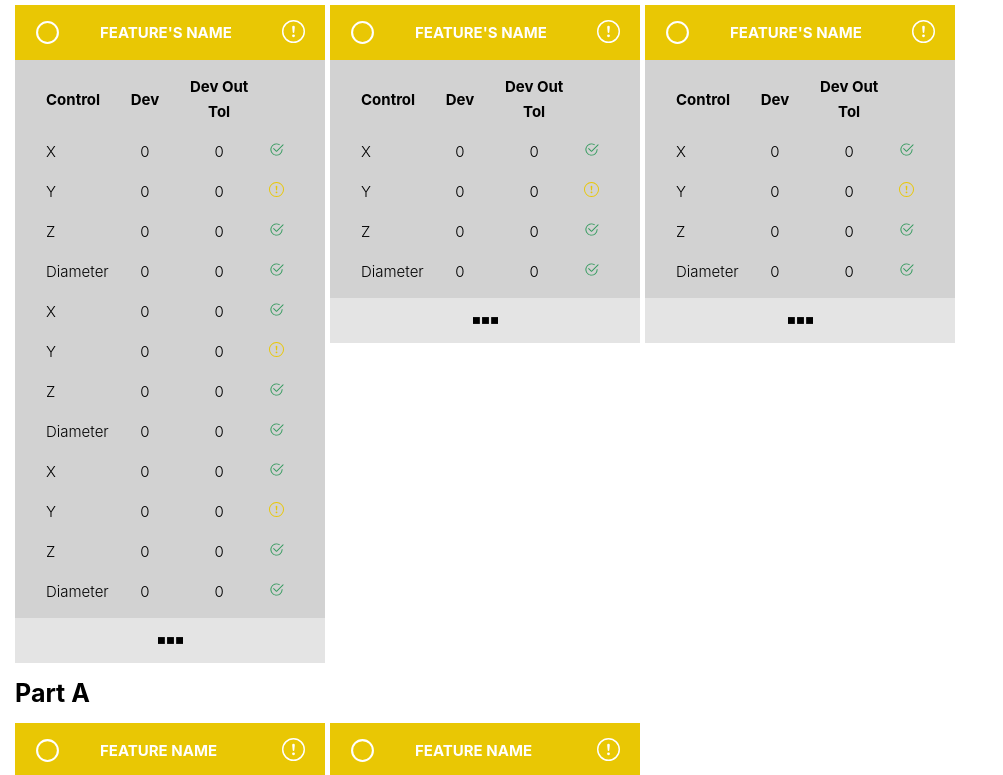
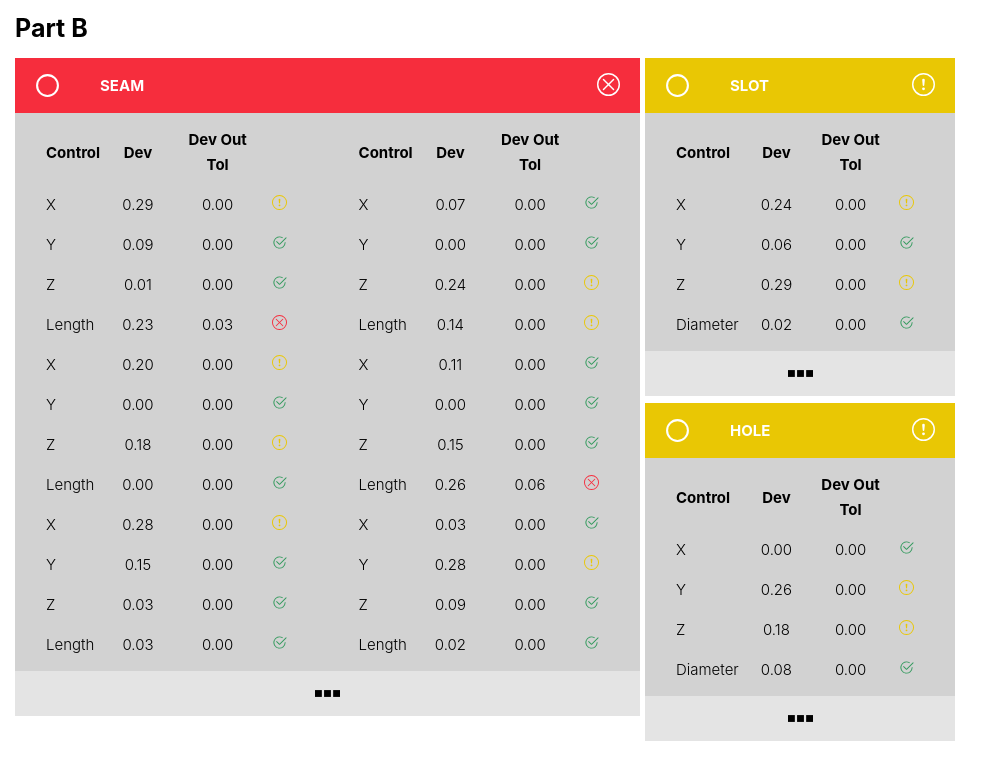
Before and after one commit to zeipepe/abb-test, a React (Create React App) app: page / in a window 1280 px wide. Shown: the part 745-1520 px from the top of the page, without its empty margins (0-1003 px from the left). Built offline with nearby package versions, Linux system fonts and the light colour scheme.

Commit message:
feat: mock data every 10 seconds

```diff
--- a/src/views/Parts/Parts.js
+++ b/src/views/Parts/Parts.js
@@ -1,119 +1,231 @@
-import React from "react";
+import React, { useState, useEffect } from "react";
 import Part from "../../components/Part/Part";
-import styles from './Parts.module.css'
+import styles from "./Parts.module.css";
 function Parts() {
-  const parts = [
+  // const parts = [
+  //   {
+  //     name: "Part A",
+  //     features: [
+  //       {
+  //         name: "Feature Name",
+  //         controls: [
+  //           { name: "X", dev: 0, devTol: 0, status: "ok" },
+  //           { name: "Y", dev: 0, devTol: 0, status: "warning" },
+  //           { name: "Z", dev: 0, devTol: 0, status: "ok" },
+  //           { name: "Diameter", dev: 0, devTol: 0, status: "ok" },
+  //           { name: "X", dev: 0, devTol: 0, status: "ok" },
+  //           { name: "Y", dev: 0, devTol: 0, status: "warning" },
+  //           { name: "Z", dev: 0, devTol: 0, status: "ok" },
+  //           { name: "Diameter", dev: 0, devTol: 0, status: "ok" },
+  //           { name: "X", dev: 0, devTol: 0, status: "ok" },
+  //           { name: "Y", dev: 0, devTol: 0, status: "warning" },
+  //           { name: "Z", dev: 0, devTol: 0, status: "ok" },
+  //           { name: "Diameter", dev: 0, devTol: 0, status: "ok" },
+  //           { name: "X", dev: 0, devTol: 0, status: "ok" },
+  //           { name: "Y", dev: 0, devTol: 0, status: "warning" },
+  //           { name: "Z", dev: 0, devTol: 0, status: "ok" },
+  //           { name: "Diameter", dev: 0, devTol: 0, status: "ok" },
+  //           { name: "X", dev: 0, devTol: 0, status: "ok" },
+  //           { name: "Y", dev: 0, devTol: 0, status: "warning" },
+  //           { name: "Z", dev: 0, devTol: 0, status: "ok" },
+  //           { name: "Diameter", dev: 0, devTol: 0, status: "ok" },
+  //           { name: "X", dev: 0, devTol: 0, status: "ok" },
+  //           { name: "Y", dev: 0, devTol: 0, status: "warning" },
+  //           { name: "Z", dev: 0, devTol: 0, status: "ok" },
+  //           { name: "Diameter", dev: 0, devTol: 0, status: "ok" },
+  //         ],
+  //       },
+  //       {
+  //         name: "Feature's Name",
+  //         controls: [
+  //           { name: "X", dev: 0,status: "ok" },
+  //           { name: "Y", dev: 0, devTol: 0, status: "ok" },
+  //           { name: "Z", dev: 0, devTol: 0, status: "ok" },
+  //           { name: "Diameter", dev: 0, devTol: 0, status: "ok" },
+  //         ],
+  //       },
+  //       {
+  //         name: "Feature's Name",
+  //         controls: [
+  //           { name: "X", dev: 0, devTol: 0, status: "ok" },
+  //           { name: "Y", dev: 0, devTol: 0, status: "warning" },
+  //           { name: "Z", dev: 0, devTol: 0, status: "ok" },
+  //           { name: "Diameter", dev: 0, devTol: 0, status: "ok" },
+  //         ],
+  //       },
+  //       {
+  //         name: "Feature's Name",
+  //         controls: [
+  //           { name: "X", dev: 0, devTol: 0, status: "ok" },
+  //           { name: "Y", dev: 0, devTol: 0, status: "warning" },
+  //           { name: "Z", dev: 0, devTol: 0, status: "ok" },
+  //           { name: "Diameter", dev: 0, devTol: 0, status: "ok" },
+  //           { name: "X", dev: 0, devTol: 0, status: "ok" },
+  //           { name: "Y", dev: 0, devTol: 0, status: "warning" },
+  //           { name: "Z", dev: 0, devTol: 0, status: "ok" },
+  //           { name: "Diameter", dev: 0, devTol: 0, status: "ok" },
+  //           { name: "X", dev: 0, devTol: 0, status: "ok" },
+  //           { name: "Y", dev: 0, devTol: 0, status: "warning" },
+  //           { name: "Z", dev: 0, devTol: 0, status: "ok" },
+  //           { name: "Diameter", dev: 0, devTol: 0, status: "ok" },
+  //         ],
+  //       },
+  //       {
+  //         name: "Feature's Name",
+  //         controls: [
+  //           { name: "X", dev: 0, devTol: 0, status: "ok" },
+  //           { name: "Y", dev: 0, devTol: 0, status: "warning" },
+  //           { name: "Z", dev: 0, devTol: 0, status: "ok" },
+  //           { name: "Diameter", dev: 0, devTol: 0, status: "ok" },
+  //         ],
+  //       },
+  //       {
+  //         name: "Feature's Name",
+  //         controls: [
+  //           { name: "X", dev: 0, devTol: 0, status: "ok" },
+  //           { name: "Y", dev: 0, devTol: 0, status: "warning" },
+  //           { name: "Z", dev: 0, devTol: 0, status: "ok" },
+  //           { name: "Diameter", dev: 0, devTol: 0, status: "ok" },
+  //         ],
+  //       },
+  //     ],
+  //   },
+  //   {
+  //     name: "Part A",
+  //     features: [
+  //       {
+  //         name: "Feature Name",
+  //         controls: [
+  //           { name: "control", dev: 0, devTol: 0, status: "ok" },
+  //           { name: "control", dev: 0, devTol: 0, status: "warning" },
+  //           { name: "control", dev: 0, devTol: 0, status: "ok" },
+  //           { name: "control", dev: 0, devTol: 0, status: "ok" },
+  //         ],
+  //       },
+  //       {
+  //         name: "Feature Name",
+  //         controls: [
+  //           { name: "control", dev: 0, devTol: 0, status: "ok" },
+  //           { name: "control", dev: 0, devTol: 0, status: "warning" },
+  //           { name: "control", dev: 0, devTol: 0, status: "ok" },
+  //           { name: "control", dev: 0, devTol: 0, status: "ok" },
+  //         ],
+  //       },
+  //     ],
+  //   },
+  // ];
+
+  const [parts, setParts] = useState([]);
+  useEffect(() => {
+    const tolerances = {
+      X: 0.3,
+      Y: 0.3,
+      Z: 0.3,
+      Diameter: 0.4,
+      Length: 0.2,
+    };
+
+    const generateParts = (partsBase) => {
+      return partsBase.map((part) => ({
+        ...part,
+        features: part.features.map((feature) => ({
+          ...feature,
+          controls: feature.controls.map((name) => {
+            let control = { name: name };
+            control.dev = (parseInt(Math.random() * 30)/100);
+            control.devTol = Math.max(0, control.dev - tolerances[name]);
+            control.status =
+              control.devTol > 0
+                ? "error"
+                : control.dev > tolerances[name] / 2
+                ? "warning"
+                : "ok";
+            return {...control,dev: control.dev.toFixed(2),devTol: control.devTol.toFixed(2)};
+          }),
+        })),
+      }));
+    };
+
+    const interval = setInterval(() => {
+      setParts(
+        generateParts([
           {
             name: "Part A",
             features: [
               {
-          name: "Feature Name",
+                name: "Seam",
                 controls: [
-            { name: "X", dev: 0, devTol: 0, status: "ok" },
-            { name: "Y", dev: 0, devTol: 0, status: "warning" },
-            { name: "Z", dev: 0, devTol: 0, status: "ok" },
-            { name: "Diameter", dev: 0, devTol: 0, status: "ok" },
-            { name: "X", dev: 0, devTol: 0, status: "ok" },
-            { name: "Y", dev: 0, devTol: 0, status: "warning" },
-            { name: "Z", dev: 0, devTol: 0, status: "ok" },
-            { name: "Diameter", dev: 0, devTol: 0, status: "ok" },
-            { name: "X", dev: 0, devTol: 0, status: "ok" },
-            { name: "Y", dev: 0, devTol: 0, status: "warning" },
-            { name: "Z", dev: 0, devTol: 0, status: "ok" },
-            { name: "Diameter", dev: 0, devTol: 0, status: "ok" },
-            { name: "X", dev: 0, devTol: 0, status: "ok" },
-            { name: "Y", dev: 0, devTol: 0, status: "warning" },
-            { name: "Z", dev: 0, devTol: 0, status: "ok" },
-            { name: "Diameter", dev: 0, devTol: 0, status: "ok" },
-            { name: "X", dev: 0, devTol: 0, status: "ok" },
-            { name: "Y", dev: 0, devTol: 0, status: "warning" },
-            { name: "Z", dev: 0, devTol: 0, status: "ok" },
-            { name: "Diameter", dev: 0, devTol: 0, status: "ok" },
-            { name: "X", dev: 0, devTol: 0, status: "ok" },
-            { name: "Y", dev: 0, devTol: 0, status: "warning" },
-            { name: "Z", dev: 0, devTol: 0, status: "ok" },
-            { name: "Diameter", dev: 0, devTol: 0, status: "ok" },
+                  "X",
+                  "Y",
+                  "Z",
+                  "Length",
+                  "X",
+                  "Y",
+                  "Z",
+                  "Length",
+                  "X",
+                  "Y",
+                  "Z",
+                  "Length",
+                  "X",
+                  "Y",
+                  "Z",
+                  "Length",
+                  "X",
+                  "Y",
+                  "Z",
+                  "Length",
+                  "X",
+                  "Y",
+                  "Z",
+                  "Length",
+                ],
+              },
+              { name: "Slot", controls: ["X", "Y", "Z", "Diameter"] },
+              { name: "Hole", controls: ["X", "Y", "Z", "Diameter"] },
             ],
           },
           {
-          name: "Feature's Name",
+            name: "Part B",
+            features: [
+              {
+                name: "Seam",
                 controls: [
-            { name: "X", dev: 0,status: "ok" },
-            { name: "Y", dev: 0, devTol: 0, status: "ok" },
-            { name: "Z", dev: 0, devTol: 0, status: "ok" },
-            { name: "Diameter", dev: 0, devTol: 0, status: "ok" },
+                  "X",
+                  "Y",
+                  "Z",
+                  "Length",
+                  "X",
+                  "Y",
+                  "Z",
+                  "Length",
+                  "X",
+                  "Y",
+                  "Z",
+                  "Length",
+                  "X",
+                  "Y",
+                  "Z",
+                  "Length",
+                  "X",
+                  "Y",
+                  "Z",
+                  "Length",
+                  "X",
+                  "Y",
+                  "Z",
+                  "Length",
                 ],
               },
-        {
-          name: "Feature's Name",
-          controls: [
-            { name: "X", dev: 0, devTol: 0, status: "ok" },
-            { name: "Y", dev: 0, devTol: 0, status: "warning" },
-            { name: "Z", dev: 0, devTol: 0, status: "ok" },
-            { name: "Diameter", dev: 0, devTol: 0, status: "ok" },
+              { name: "Slot", controls: ["X", "Y", "Z", "Diameter"] },
+              { name: "Hole", controls: ["X", "Y", "Z", "Diameter"] },
             ],
           },
-        {
-          name: "Feature's Name",
-          controls: [
-            { name: "X", dev: 0, devTol: 0, status: "ok" },
-            { name: "Y", dev: 0, devTol: 0, status: "warning" },
-            { name: "Z", dev: 0, devTol: 0, status: "ok" },
-            { name: "Diameter", dev: 0, devTol: 0, status: "ok" },
-            { name: "X", dev: 0, devTol: 0, status: "ok" },
-            { name: "Y", dev: 0, devTol: 0, status: "warning" },
-            { name: "Z", dev: 0, devTol: 0, status: "ok" },
-            { name: "Diameter", dev: 0, devTol: 0, status: "ok" },
-            { name: "X", dev: 0, devTol: 0, status: "ok" },
-            { name: "Y", dev: 0, devTol: 0, status: "warning" },
-            { name: "Z", dev: 0, devTol: 0, status: "ok" },
-            { name: "Diameter", dev: 0, devTol: 0, status: "ok" },
-          ],
-        },
-        {
-          name: "Feature's Name",
-          controls: [
-            { name: "X", dev: 0, devTol: 0, status: "ok" },
-            { name: "Y", dev: 0, devTol: 0, status: "warning" },
-            { name: "Z", dev: 0, devTol: 0, status: "ok" },
-            { name: "Diameter", dev: 0, devTol: 0, status: "ok" },
-          ],
-        },
-        {
-          name: "Feature's Name",
-          controls: [
-            { name: "X", dev: 0, devTol: 0, status: "ok" },
-            { name: "Y", dev: 0, devTol: 0, status: "warning" },
-            { name: "Z", dev: 0, devTol: 0, status: "ok" },
-            { name: "Diameter", dev: 0, devTol: 0, status: "ok" },
-          ],
-        },
-      ],
-    },
-    {
-      name: "Part A",
-      features: [
-        {
-          name: "Feature Name",
-          controls: [
-            { name: "control", dev: 0, devTol: 0, status: "ok" },
-            { name: "control", dev: 0, devTol: 0, status: "warning" },
-            { name: "control", dev: 0, devTol: 0, status: "ok" },
-            { name: "control", dev: 0, devTol: 0, status: "ok" },
-          ],
-        },
-        {
-          name: "Feature Name",
-          controls: [
-            { name: "control", dev: 0, devTol: 0, status: "ok" },
-            { name: "control", dev: 0, devTol: 0, status: "warning" },
-            { name: "control", dev: 0, devTol: 0, status: "ok" },
-            { name: "control", dev: 0, devTol: 0, status: "ok" },
-          ],
-        },
-      ],
-    },
-  ];
+        ])
+      );
+    }, 1000);
+    return () => clearInterval(interval);
+  }, []);
 
   return (
     <div className={styles.partsContainer}>
```
Lines whose indentation alone changed are shown as unchanged.
